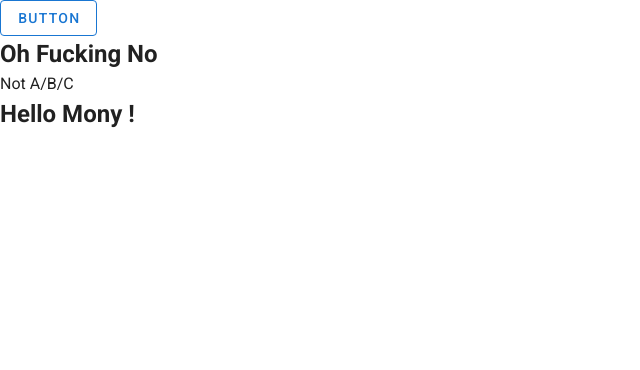
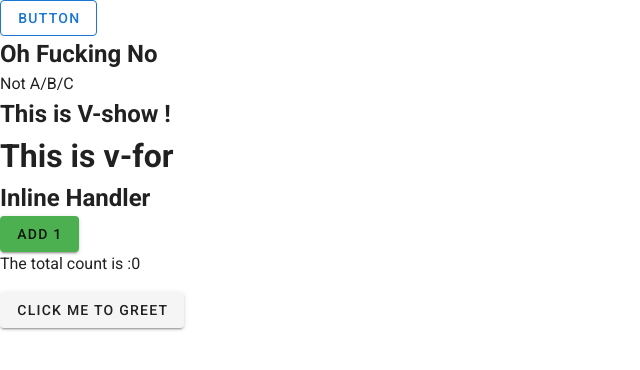
Before and after one commit to Monyjenni/hello_you_vue, a Vue app in the folder conditional/: page / in a window 1280 px wide. Shown: the top 370 px of the page, without its empty margins (0-640 px from the left). Built offline with nearby package versions, Linux system fonts and the light colour scheme.

Commit message:
adding_event_method

```diff
--- a/conditional/src/views/HomeView.vue
+++ b/conditional/src/views/HomeView.vue
@@ -16,8 +16,15 @@
     <div v-else>
       Not A/B/C
     </div>
-    <h2 v-show="ok"> Hello Mony !</h2>
-
+    <h2 v-show="ok"> This is V-show !</h2>
+    <h1>This is v-for</h1>
+    <!-- <li v-for="item in items">
+      {{ item.message }}
+    </li> -->
+    <h2>Inline Handler</h2>
+    <v-btn color="green" @click="count ++">Add 1</v-btn>
+    <p>The total count is :{{ count }}</p>
+    <v-btn @click="greet">Click me to greet</v-btn>
   </div>
 </template>
 <script>
@@ -29,8 +36,17 @@
     },
     data() {
     return {
-      ok : true
+      ok : true,
+      // items : [{message : 'Foo'},{message: 'Bar'} ]
+      count:0,
+      name : 'Jenn'
     }
   },
+  method : {
+    greet() {
+      alert(`Hello ${this.name}`)
+    }
+
+  }
   }
 </script>
```
